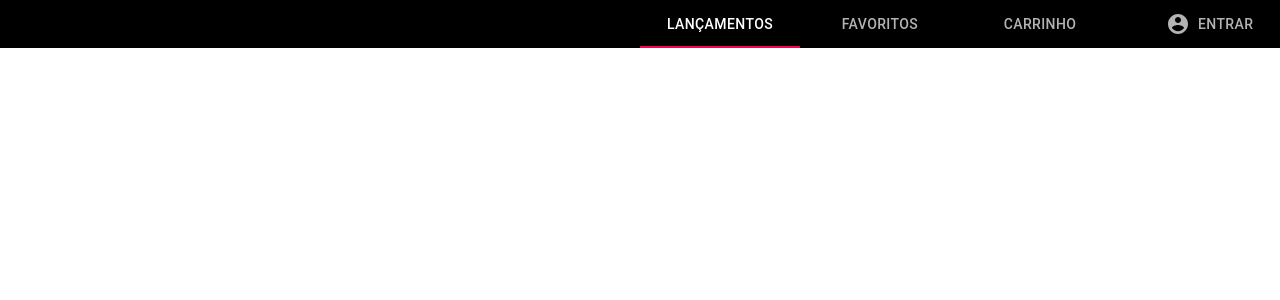
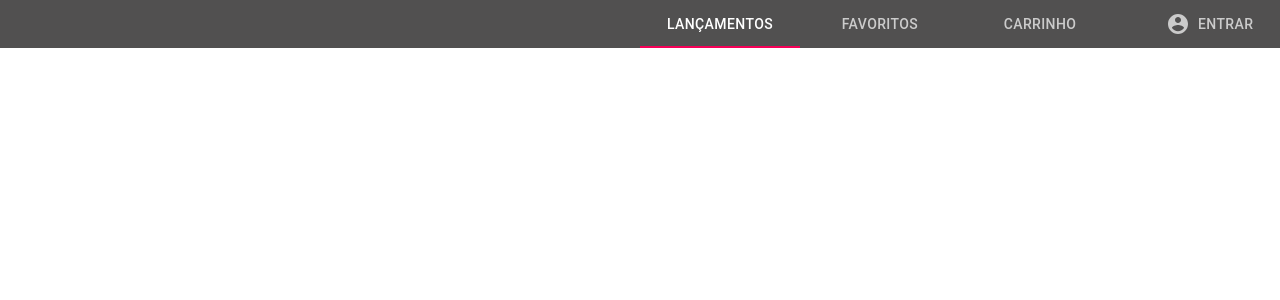
Before and after one commit to phlc/software_engineering_project, a React (Create React App) app in the folder frontend/: page / in a window 1280 px wide. Shown: the top 300 px of the page. Built offline with nearby package versions, Linux system fonts and the light colour scheme.

Commit message:
refactor: change Menu background color

```diff
--- a/frontend/src/Components/Menu/Menu.css
+++ b/frontend/src/Components/Menu/Menu.css
@@ -1,5 +1,5 @@
 .menu-container {
-    background-color: black;
+    background-color: #515050;
     color: white;
     display: flex;
     justify-content: end;
```
